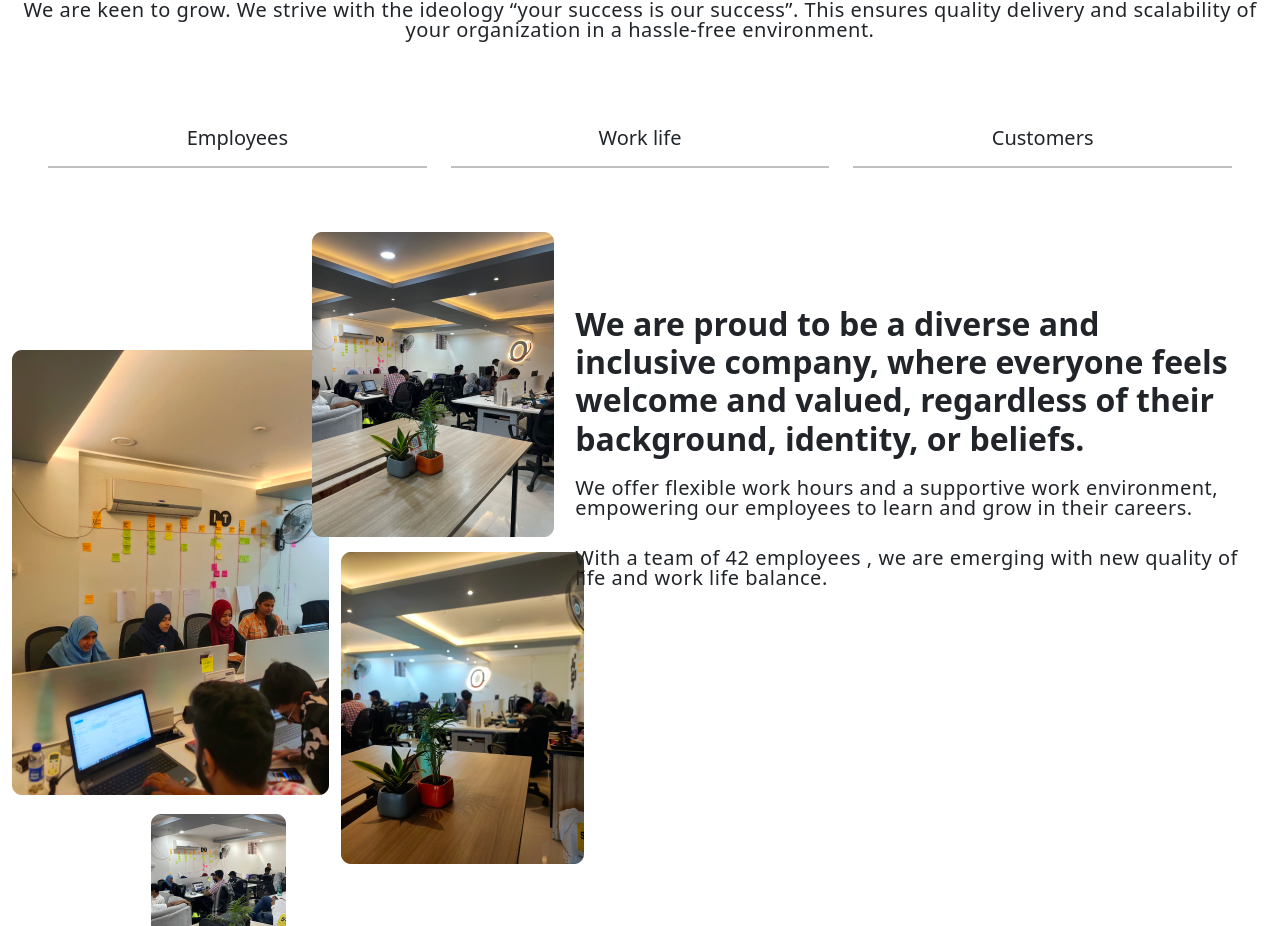
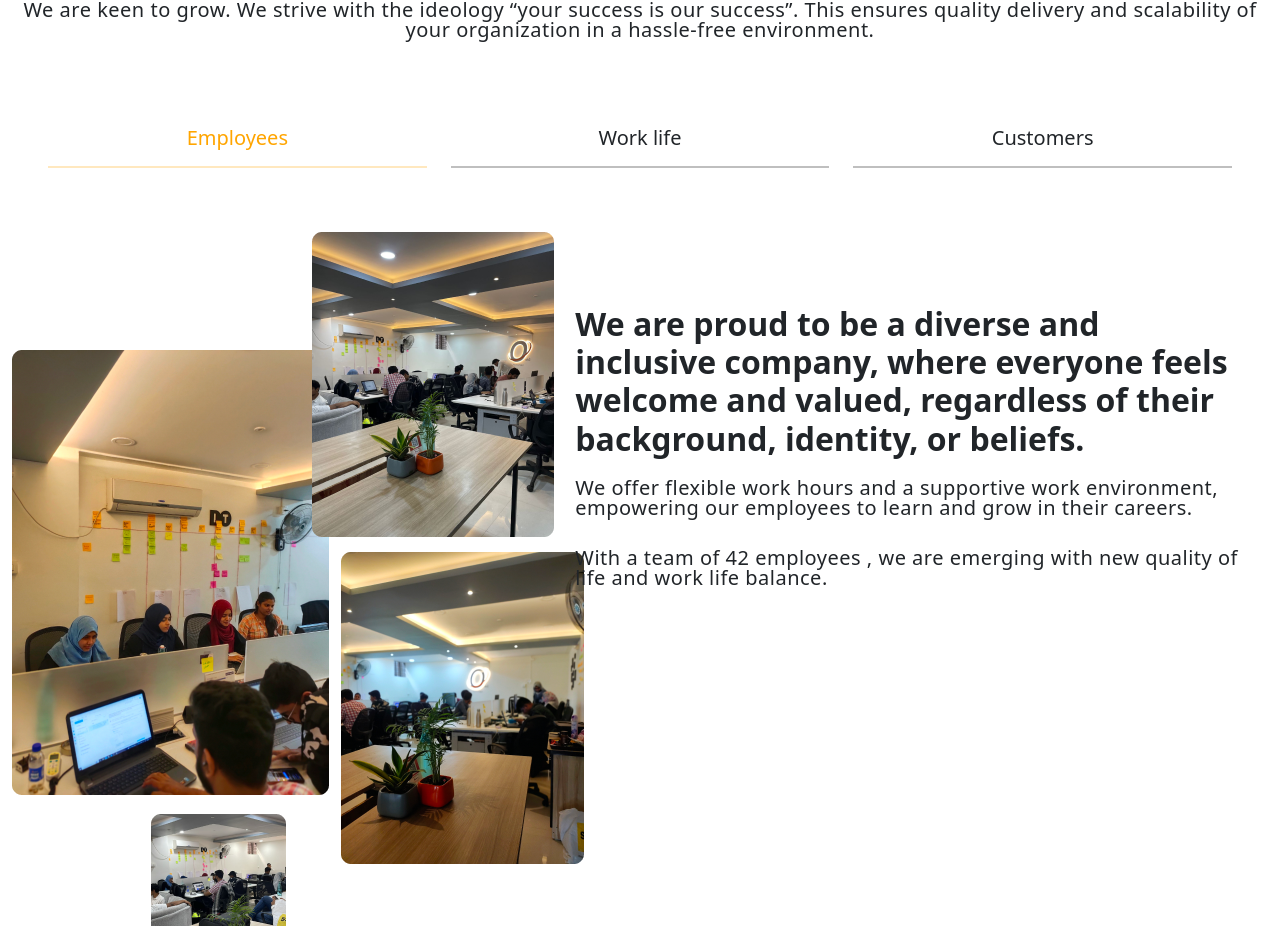
Before and after one commit to SayedGouse/orbit, a React (Create React App) app in the folder client/: page /about in a window 1280 px wide. Shown: the part 976-1902 px from the top of the page. Built offline with nearby package versions, Linux system fonts and the light colour scheme.

Commit message:
new changes

```diff
--- a/client/src/pages/AboutUs.jsx
+++ b/client/src/pages/AboutUs.jsx
@@ -9,8 +9,11 @@ const AboutUs = () => {
   const showCategory = (section) => {
     setActiveSection(section);
   };
+
+
   return (
     <>
+
       <nav className="navbar navbar-expand-lg navbar-light">
         <div className="container-fluid">
           <a className="navbar-brand" href="#">
@@ -273,10 +276,10 @@ const AboutUs = () => {
         <div className="row">
         <div
             className={`Employes col-lg-4 ${activeSection === "Employees" ? "active" : ""}`}
-            style={{ textAlign: 'center',cursor:'pointer' }}
+            style={{ textAlign: 'center',cursor:'pointer',color:'orange' }}
           >
             <h5 onClick={() => showCategory('Employees')}>Employees</h5>
-            <hr style={{ border: '1px solid black' }} />
+            <hr style={{ border: '1px solid orange', }} />
           </div>
           <div
             className={`Work life col-lg-4 ${activeSection === "Work_life" ? "active" : ""}`}
```
